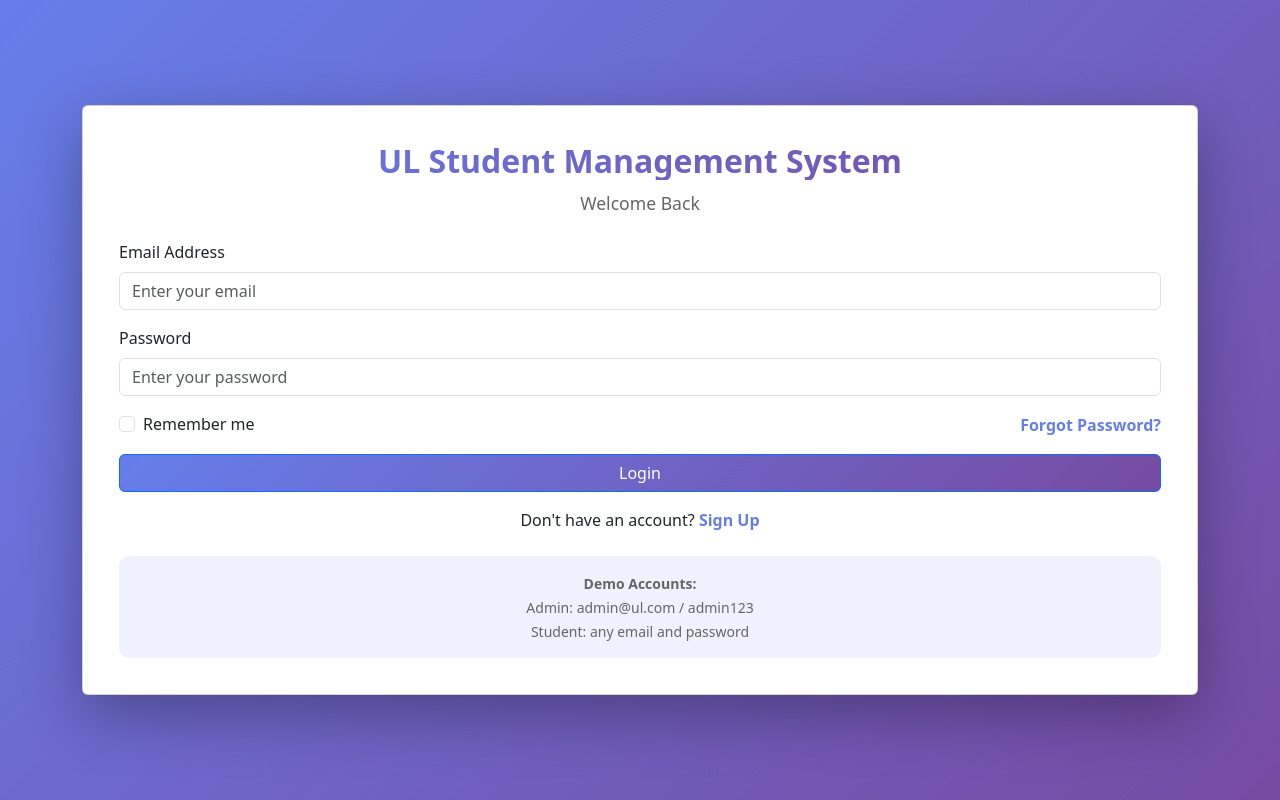
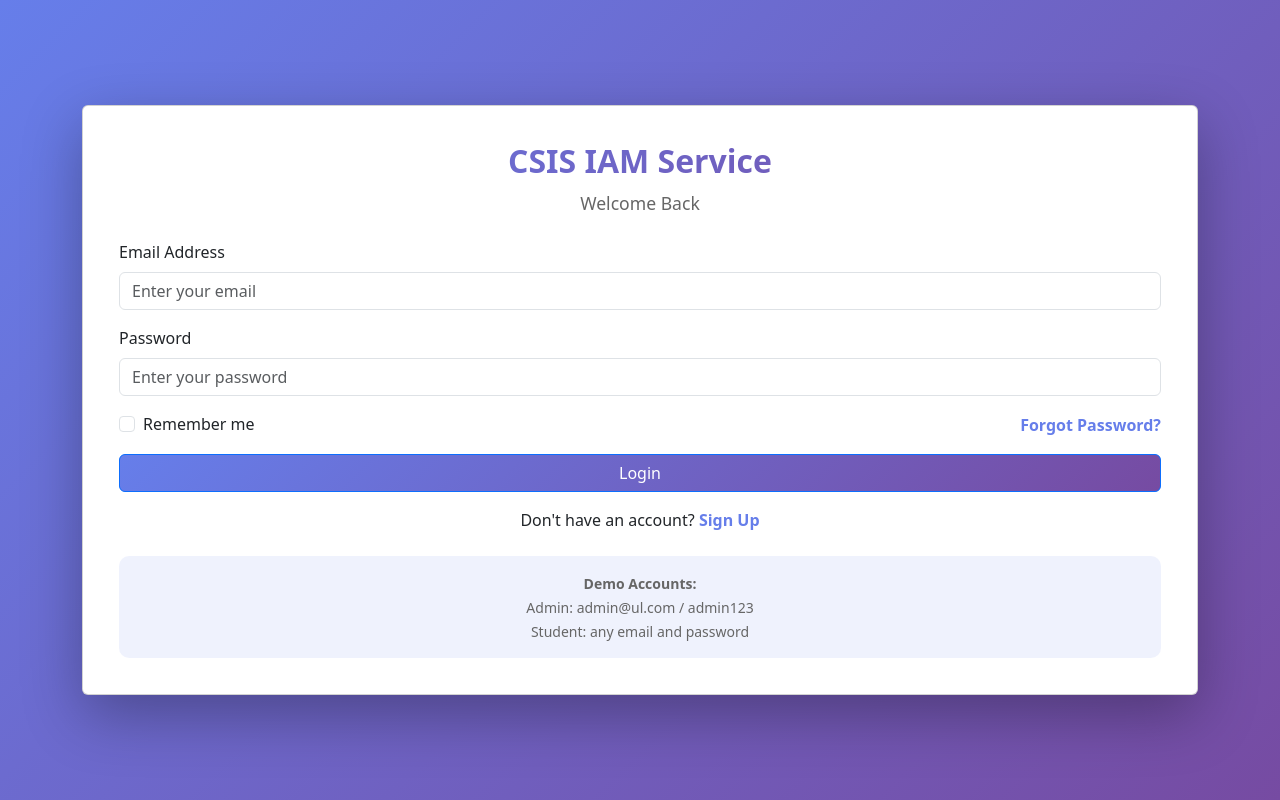
Before and after one commit to ufoericlaito/CSIS_IAM_service, a React (Vite) app: page /login in a window 1280 px wide. Built offline with nearby package versions, Linux system fonts and the light colour scheme.

Commit message:
Rebrand to CSIS IAM Service

```diff
--- a/index.html
+++ b/index.html
@@ -1,10 +1,10 @@
 <!doctype html>
-<html lang="zh-CN">
+<html lang="en">
   <head>
     <meta charset="UTF-8" />
     <link rel="icon" type="image/svg+xml" href="/vite.svg" />
     <meta name="viewport" content="width=device-width, initial-scale=1.0" />
-    <title>UL 学生管理系统</title>
+    <title>CSIS IAM Service</title>
   </head>
   <body>
     <div id="root"></div>
--- a/package.json
+++ b/package.json
@@ -1,7 +1,7 @@
 {
-  "name": "ul-student-management",
+  "name": "csis-iam-service",
   "private": true,
-  "version": "1.0.0",
+  "version": "0.1.0",
   "type": "module",
   "scripts": {
     "dev": "vite",
--- a/src/Pages/ADMIN/Audit_Logs.tsx
+++ b/src/Pages/ADMIN/Audit_Logs.tsx
@@ -62,7 +62,7 @@ const AuditLogs: React.FC = () => {
     <div className="dashboard-page">
       <Navbar className="navbar-custom" expand="lg">
         <Container fluid>
-          <Navbar.Brand className="text-white">UL Management System - Audit Logs</Navbar.Brand>
+          <Navbar.Brand className="text-white">CSIS IAM Service - Audit Logs</Navbar.Brand>
           <Navbar.Toggle />
           <Navbar.Collapse>
             <Nav className="ms-auto">
--- a/src/Pages/ADMIN/Student_Management.tsx
+++ b/src/Pages/ADMIN/Student_Management.tsx
@@ -146,7 +146,7 @@ const StudentManagement: React.FC = () => {
     <div className="dashboard-page">
       <Navbar className="navbar-custom" expand="lg">
         <Container fluid>
-          <Navbar.Brand className="text-white">UL Management System - Student Management</Navbar.Brand>
+          <Navbar.Brand className="text-white">CSIS IAM Service - Student Management</Navbar.Brand>
           <Navbar.Toggle />
           <Navbar.Collapse>
             <Nav className="ms-auto">
--- a/src/Pages/Dashboard_Home_Page_ADMIN.tsx
+++ b/src/Pages/Dashboard_Home_Page_ADMIN.tsx
@@ -101,7 +101,7 @@ const DashboardAdmin: React.FC = () => {
     <div className="dashboard-page">
       <Navbar className="navbar-custom" expand="lg">
         <Container fluid>
-          <Navbar.Brand className="text-white">UL Management System - Admin</Navbar.Brand>
+          <Navbar.Brand className="text-white">CSIS IAM Service - Admin</Navbar.Brand>
           <Navbar.Toggle />
           <Navbar.Collapse>
             <Nav className="ms-auto">
@@ -237,7 +237,7 @@ const DashboardAdmin: React.FC = () => {
         <div className="text-container highlight fade-in">
           <h3 className="text-container-title">System Introduction</h3>
           <div className="text-container-content">
-            <p>UL Student Management System is a modern student information management platform that provides student information management, course management, grade management and other functions.</p>
+            <p>CSIS IAM Service is a modern Identity and Access Management platform that provides user authentication, authorization, role management, and comprehensive audit logging capabilities.</p>
           </div>
         </div>
 
--- a/src/Pages/Dashboard_Home_Page_User.tsx
+++ b/src/Pages/Dashboard_Home_Page_User.tsx
@@ -37,7 +37,7 @@ const DashboardUser: React.FC = () => {
     <div className="dashboard-page">
       <Navbar className="navbar-custom" expand="lg">
         <Container fluid>
-          <Navbar.Brand className="text-white">UL Student System</Navbar.Brand>
+          <Navbar.Brand className="text-white">CSIS IAM Service</Navbar.Brand>
           <Navbar.Toggle />
           <Navbar.Collapse>
             <Nav className="ms-auto">
--- a/src/Pages/Login_Page/Login_Page.tsx
+++ b/src/Pages/Login_Page/Login_Page.tsx
@@ -37,7 +37,7 @@ const LoginPage: React.FC = () => {
         <Card className="login-card fade-in">
           <Card.Body>
             <div className="text-center mb-4">
-              <h1 className="login-title">UL Student Management System</h1>
+              <h1 className="login-title">CSIS IAM Service</h1>
               <p className="login-subtitle">Welcome Back</p>
             </div>
 
--- a/src/Pages/Login_Page/Register_Page.tsx
+++ b/src/Pages/Login_Page/Register_Page.tsx
@@ -38,7 +38,7 @@ const RegisterPage: React.FC = () => {
           <Card.Body>
             <div className="text-center mb-4">
               <h1 className="login-title">Create Account</h1>
-              <p className="login-subtitle">Join UL Student Management System</p>
+              <p className="login-subtitle">Join CSIS IAM Service</p>
             </div>
 
             <Form onSubmit={handleSubmit}>
--- a/src/Pages/Settings_Page.tsx
+++ b/src/Pages/Settings_Page.tsx
@@ -76,7 +76,7 @@ const SettingsPage: React.FC = () => {
     <div className="dashboard-page">
       <Navbar className="navbar-custom" expand="lg">
         <Container fluid>
-          <Navbar.Brand className="text-white">UL Management System - Settings</Navbar.Brand>
+          <Navbar.Brand className="text-white">CSIS IAM Service - Settings</Navbar.Brand>
           <Navbar.Toggle />
           <Navbar.Collapse>
             <Nav className="ms-auto">
--- a/src/Pages/Users_Information.tsx
+++ b/src/Pages/Users_Information.tsx
@@ -71,7 +71,7 @@ const UsersInformation: React.FC = () => {
     <div className="dashboard-page">
       <Navbar className="navbar-custom" expand="lg">
         <Container fluid>
-          <Navbar.Brand className="text-white">UL Management System - Student Management</Navbar.Brand>
+          <Navbar.Brand className="text-white">CSIS IAM Service - Student Management</Navbar.Brand>
           <Navbar.Toggle />
           <Navbar.Collapse>
             <Nav className="ms-auto">
```
